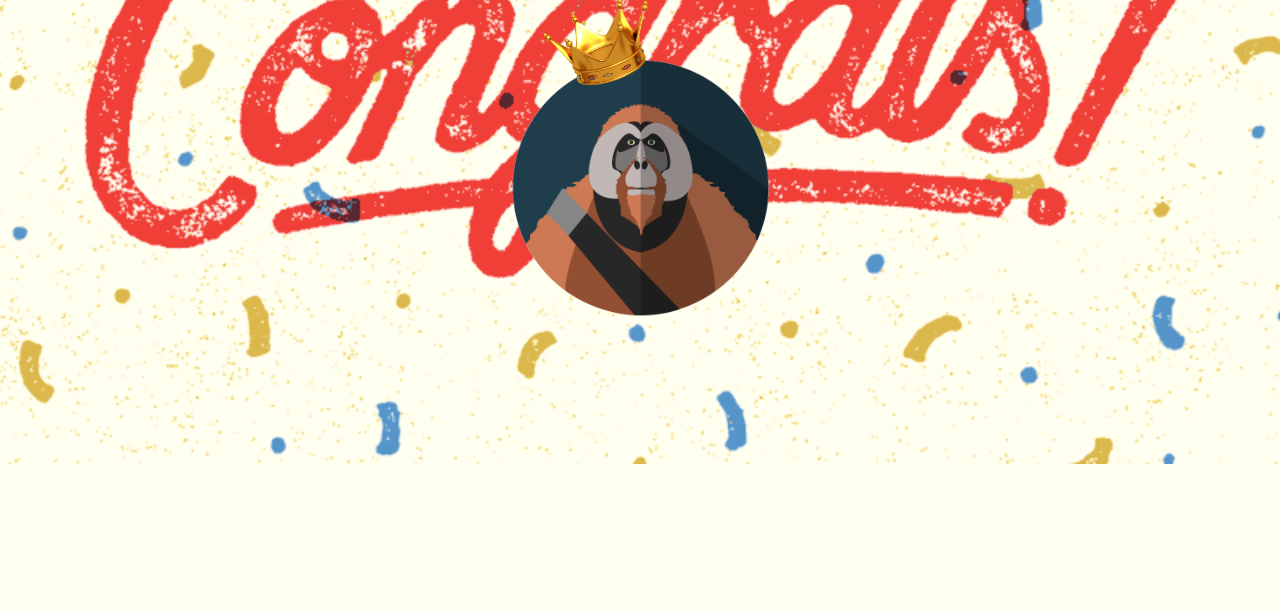
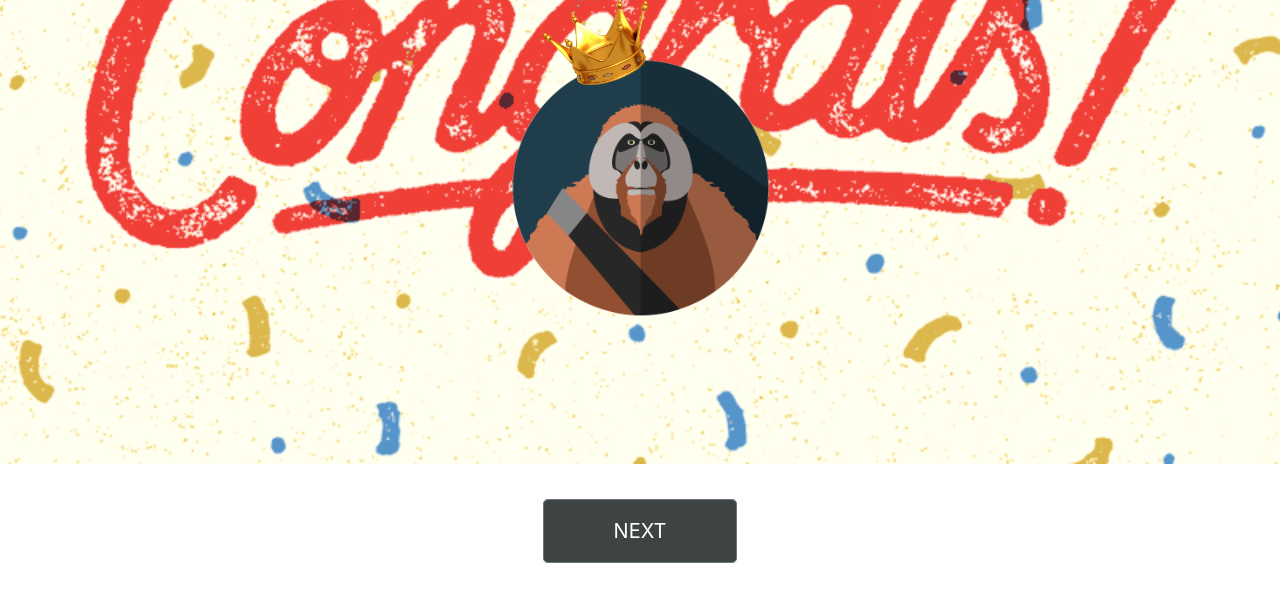
Before and after one commit to LJWill/ComingSoonPage2, a Node server app: page /quizWin in a window 1280 px wide. Shown: the part 488-1099 px from the top of the page. Before the commit the page ends 952 px from the top, so only its background shows below. Run offline with Node 20, Linux system fonts and the light colour scheme.

Commit message:
a bit change

```diff
--- a/views/evaluation.ejs
+++ b/views/evaluation.ejs
@@ -6,8 +6,9 @@
     <title>Start Quiz</title>
     <meta name="viewport" content="width=device-width, initial-scale=1">
     <link rel="stylesheet" type="text/css" media="screen" href="/css/quiz_style.css" />
+    <link rel="stylesheet" type="text/css" media="screen" href="/css/eval_style.css" />
+
     <!-- bootstrap CDN -->
-
     <script src="https://code.jquery.com/jquery-3.3.1.slim.min.js" integrity="sha384-q8i/X+965DzO0rT7abK41JStQIAqVgRVzpbzo5smXKp4YfRvH+8abtTE1Pi6jizo" crossorigin="anonymous"></script>
     <script src="https://cdnjs.cloudflare.com/ajax/libs/popper.js/1.14.0/umd/popper.min.js" integrity="sha384-cs/chFZiN24E4KMATLdqdvsezGxaGsi4hLGOzlXwp5UZB1LY//20VyM2taTB4QvJ" crossorigin="anonymous"></script>
     <link rel="stylesheet" href="https://stackpath.bootstrapcdn.com/bootstrap/4.1.0/css/bootstrap.min.css" integrity="sha384-9gVQ4dYFwwWSjIDZnLEWnxCjeSWFphJiwGPXr1jddIhOegiu1FwO5qRGvFXOdJZ4" crossorigin="anonymous">
@@ -22,3 +23,5 @@
 
 
 </body>
+
+</html>
--- a/views/index.ejs
+++ b/views/index.ejs
@@ -31,7 +31,7 @@
             <button class="login"><a href="login">Login</a></button>
         <ul>
             <li><a href=#>DIY</a></li>
-            <li><a href=#>Shoes Evaluation</a></li>
+            <li><a href="/evaluation">Shoes Evaluation</a></li>
             <li><a href="/quiz">Quiz Show</a></li>
             <li><a href="index">Home</a></li>
         </ul>
--- a/views/login.ejs
+++ b/views/login.ejs
@@ -25,7 +25,7 @@
     <div class="">
         <ul>
             <li><a href=#>DIY</a></li>
-            <li><a href=#>Shoes Evaluation</a></li>
+            <li><a href="/evaluation">Shoes Evaluation</a></li>
             <li><a href=#>Quiz Show</a></li>
             <li><a href="index">Home</a></li>
         </ul>
--- a/views/quizPage.ejs
+++ b/views/quizPage.ejs
@@ -25,7 +25,7 @@
             <button class="login"><a href="login">Login</a></button>
             <ul>
                 <li><a href=#>DIY</a></li>
-                <li><a href=#>Shoes Evaluation</a></li>
+                <li><a href="/evaluation">Shoes Evaluation</a></li>
                 <li><a href="/quiz">Quiz Show</a></li>
                 <li><a href="index">Home</a></li>
             </ul>
--- a/views/quizPage2.ejs
+++ b/views/quizPage2.ejs
@@ -27,7 +27,7 @@
         <div class="">
             <ul>
                 <li><a href=#>DIY</a></li>
-                <li><a href=#>Shoes Evaluation</a></li>
+                <li><a href="/evaluation">Shoes Evaluation</a></li>
                 <li><a href="/quiz">Quiz Show</a></li>
                 <li><a href="index">Home</a></li>
             </ul>
--- a/views/quizPage3.ejs
+++ b/views/quizPage3.ejs
@@ -27,7 +27,7 @@
         <div class="">
             <ul>
                 <li><a href=#>DIY</a></li>
-                <li><a href=#>Shoes Evaluation</a></li>
+                <li><a href="/evaluation">Shoes Evaluation</a></li>
                 <li><a href="/quiz">Quiz Show</a></li>
                 <li><a href="index">Home</a></li>
             </ul>
--- a/views/quizWin.ejs
+++ b/views/quizWin.ejs
@@ -54,7 +54,15 @@
                     </div>
                 </div>
 
+            <div class="row justify-content-center p-5 m-2">
+                <div class="col-4"></div>
+                <a class="p-3 col-2 btn btn-secondary btn-lg btn-block" style="background-color:#3e4444;" href="/quizWin" role="button">NEXT</a>
+                <div class="col-4"></div>
+            </div>
+
     </div>
+
+
 
 
 
@@ -63,3 +71,5 @@
 
 
 </body>
+
+</html>
--- a/views/signup.ejs
+++ b/views/signup.ejs
@@ -21,7 +21,7 @@
     <div class="">
         <ul>
             <li><a href=#>DIY</a></li>
-            <li><a href=#>Shoes Evaluation</a></li>
+            <li><a href="/evaluation">Shoes Evaluation</a></li>
             <li><a href=#>Quiz Show</a></li>
             <li><a href="index">Home</a></li>
         </ul>
```
